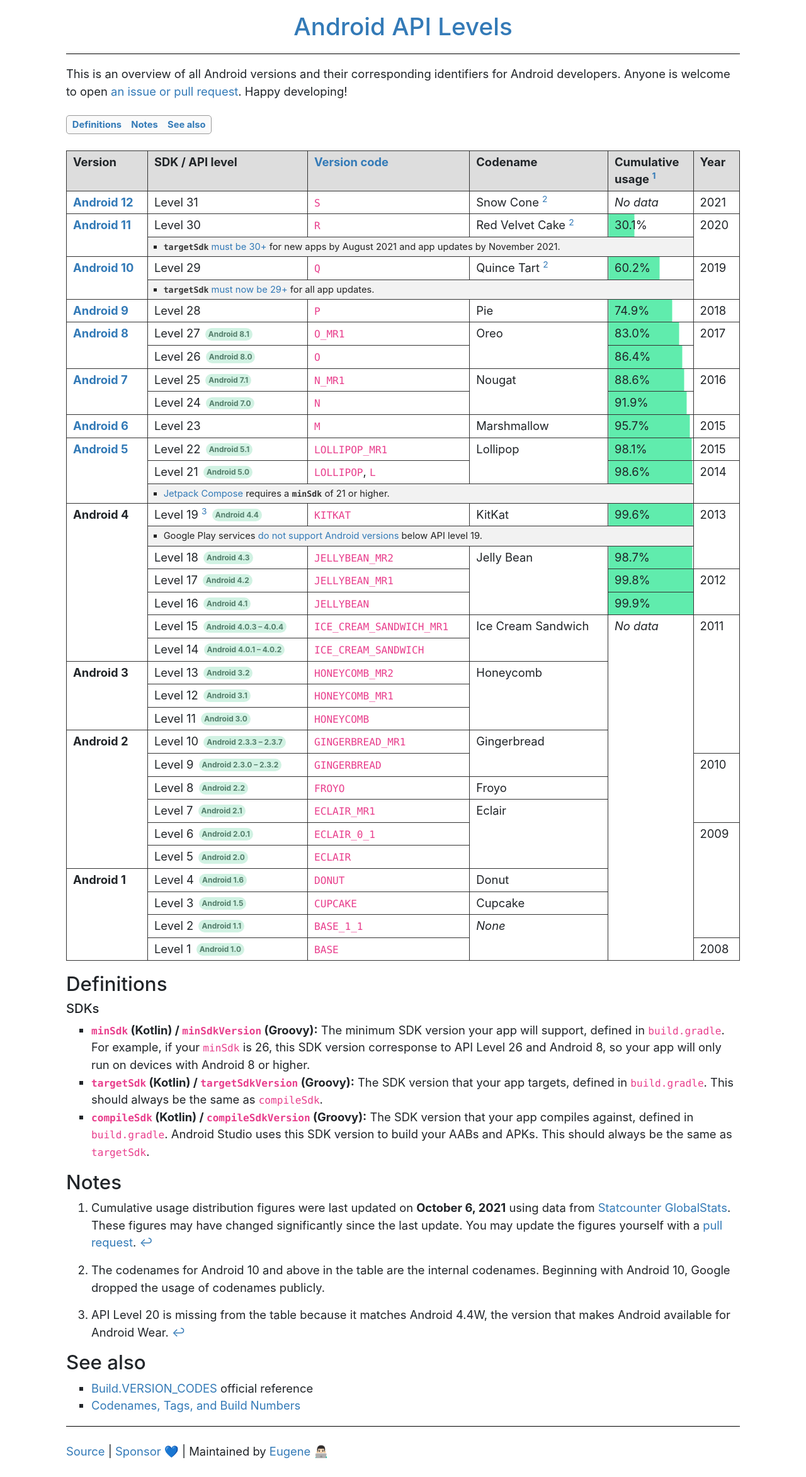
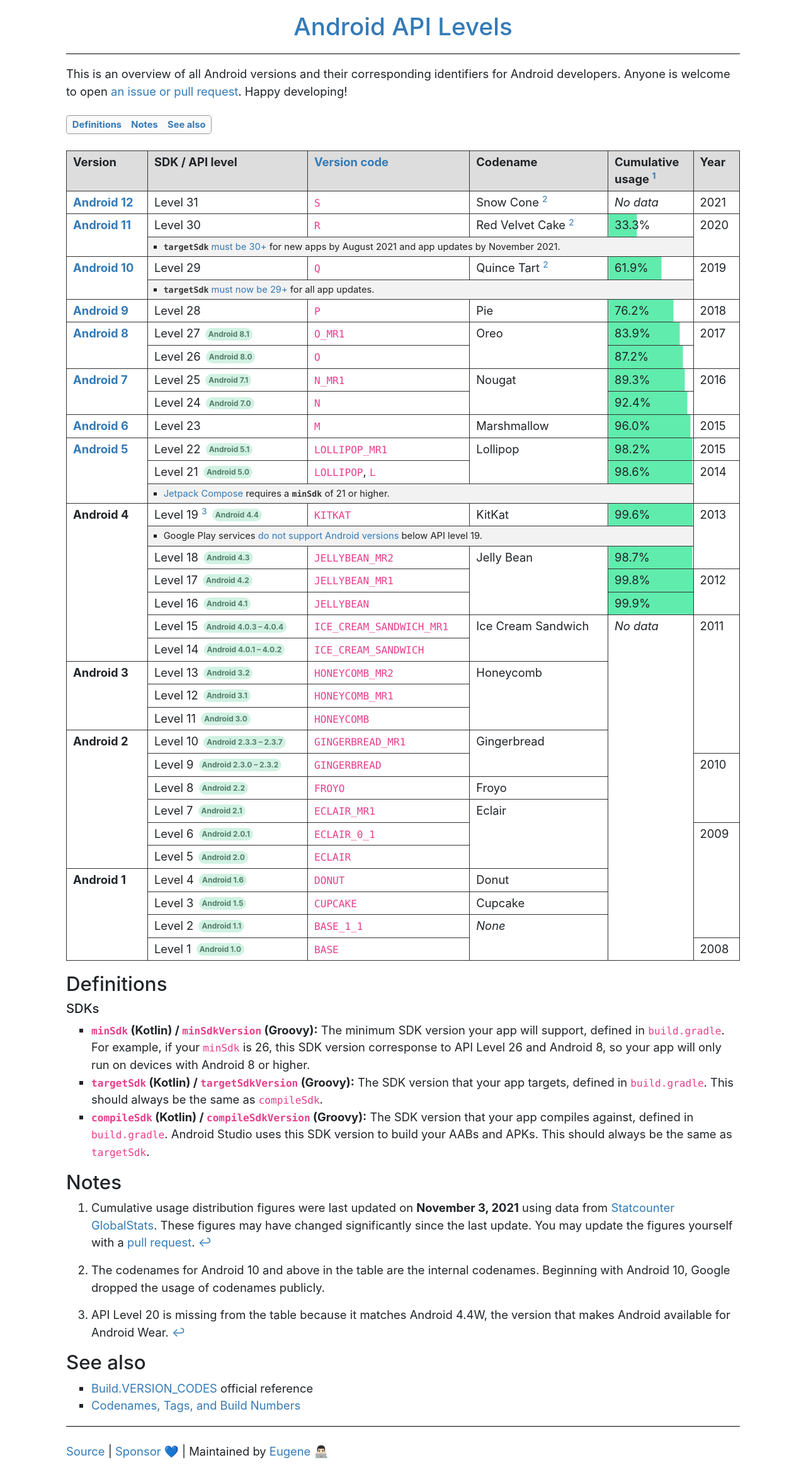
Before and after one commit to ebelinski/apilevels, a Jekyll site: the page built from index.md, in a window 1280 px wide. Shown: the whole page at 63% size. Built offline with Jekyll 4.4.1, drawn with Linux system fonts in a browser that asks for light colours; comment, search, counter and statistics services are not loaded.

```diff
--- a/index.md
+++ b/index.md
@@ -45,7 +45,7 @@
       Red Velvet Cake
       <sup id="fnref:2"><a href="#fn:2" class="footnote">2</a></sup>
     </td>
-    {% include progress-cell.html percentage=30.1 %}
+    {% include progress-cell.html percentage=33.3 %}
     <td rowspan="2">2020</td>
   </tr>
   <tr class="table-notes"><td colspan="4">
@@ -63,7 +63,7 @@
       Quince Tart
       <sup id="fnref:2"><a href="#fn:2" class="footnote">2</a></sup>
     </td>
-    {% include progress-cell.html percentage=60.2 %}
+    {% include progress-cell.html percentage=61.9 %}
     <td rowspan="2">2019</td>
   </tr>
   <tr class="table-notes"><td colspan="4">
@@ -78,7 +78,7 @@
     <td>Level 28</td>
     <td><code>P</code></td>
     <td>Pie</td>
-    {% include progress-cell.html percentage=74.9 %}
+    {% include progress-cell.html percentage=76.2 %}
     <td>2018</td>
   </tr>
   <tr>
@@ -88,13 +88,13 @@
     <td>Level 27 <span class="subversion">Android 8.1</span></td>
     <td><code>O_MR1</code></td>
     <td rowspan="2">Oreo</td>
-    {% include progress-cell.html percentage=83.0 %}
+    {% include progress-cell.html percentage=83.9 %}
     <td rowspan="2">2017</td>
   </tr>
   <tr>
     <td>Level 26 <span class="subversion">Android 8.0</span></td>
     <td><code>O</code></td>
-    {% include progress-cell.html percentage=86.4 %}
+    {% include progress-cell.html percentage=87.2 %}
   </tr>
   <tr>
     <td rowspan="2">
@@ -103,13 +103,13 @@
     <td>Level 25 <span class="subversion">Android 7.1</span></td>
     <td><code>N_MR1</code></td>
     <td rowspan="2">Nougat</td>
-    {% include progress-cell.html percentage=88.6 %}
+    {% include progress-cell.html percentage=89.3 %}
     <td rowspan="2">2016</td>
   </tr>
   <tr>
     <td>Level 24 <span class="subversion">Android 7.0</span></td>
     <td><code>N</code></td>
-    {% include progress-cell.html percentage=91.9 %}
+    {% include progress-cell.html percentage=92.4 %}
   </tr>
   <tr>
     <td>
@@ -118,7 +118,7 @@
     <td>Level 23</td>
     <td><code>M</code></td>
     <td>Marshmallow</td>
-    {% include progress-cell.html percentage=95.7 %}
+    {% include progress-cell.html percentage=96.0 %}
     <td>2015</td>
   </tr>
   <tr>
@@ -128,7 +128,7 @@
     <td>Level 22 <span class="subversion">Android 5.1</span></td>
     <td><code>LOLLIPOP_MR1</code></td>
     <td rowspan="2">Lollipop</td>
-    {% include progress-cell.html percentage=98.1 %}
+    {% include progress-cell.html percentage=98.2 %}
     <td>2015</td>
   </tr>
   <tr>
@@ -266,7 +266,7 @@
 <div class="footnotes">
   <ol>
     <li id="fn:1">
-      <p>Cumulative usage distribution figures were last updated on <b>October 6, 2021</b> using data from <a href="https://gs.statcounter.com/android-version-market-share/mobile-tablet/worldwide">Statcounter GlobalStats</a>. These figures may have changed significantly since the last update. You may update the figures yourself with a <a href="https://github.com/ebelinski/apilevels">pull request</a>. <a href="#fnref:1" class="reversefootnote">↩</a></p>
+      <p>Cumulative usage distribution figures were last updated on <b>November 3, 2021</b> using data from <a href="https://gs.statcounter.com/android-version-market-share/mobile-tablet/worldwide">Statcounter GlobalStats</a>. These figures may have changed significantly since the last update. You may update the figures yourself with a <a href="https://github.com/ebelinski/apilevels">pull request</a>. <a href="#fnref:1" class="reversefootnote">↩</a></p>
     </li>
     <li id="fn:2">
       <p>The codenames for Android 10 and above in the table are the internal codenames. Beginning with Android 10, Google dropped the usage of codenames publicly.</p>
```
